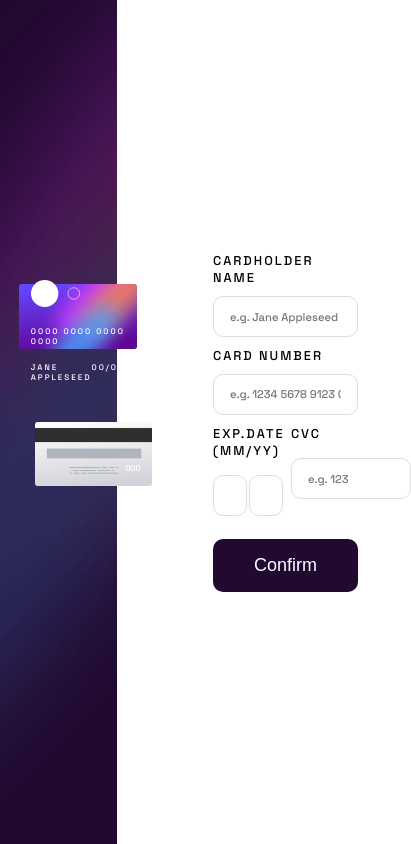
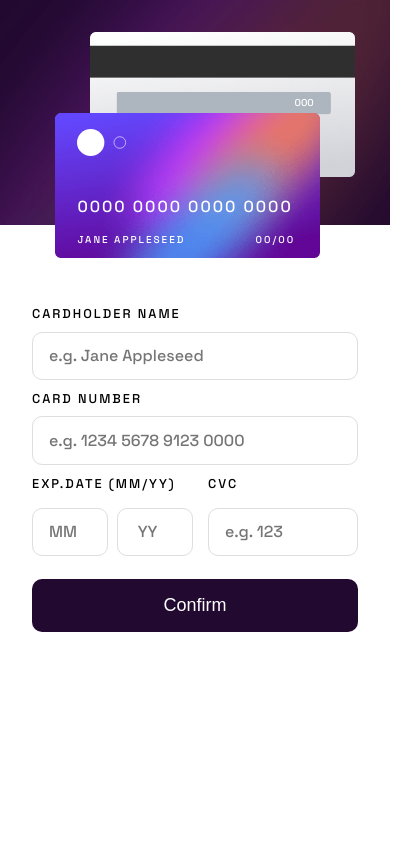
Before and after one commit to thaykrgl/interactive-card-details-form, a plain HTML site: page index.html in a window 390 px wide. Shown: the whole page, 411 px wide, since content can reach past the window. Drawn offline with nearby package versions, Linux system fonts and the light colour scheme.

Commit message:
Added media queries for < 576px

```diff
--- a/style.scss
+++ b/style.scss
@@ -423,3 +423,135 @@ body {
     padding-right: 2rem;
   }
 }
+
+@media screen and (max-width:576px){
+  body{
+    flex-direction: column;
+  }
+
+  body .card{
+    min-height: 0px;
+    position: relative;
+  }
+
+  body .card .back{
+    width: 280px;
+    height: 145px;
+    min-width: 0px;
+    margin-top: 2rem;
+    margin-bottom: 3rem;
+    position: static;
+  }
+
+  body .card .front{
+    order: 2;
+    background-position: left;
+    padding: 0 0 1rem 1.4rem;
+    margin-left: 0;
+    width: 280px;
+    height: 145px;
+    min-width: 0px;
+    position: absolute;
+    top:50%;
+  }
+
+  body .card-info{
+    margin-top: 5rem;
+    padding: 0 2rem;
+  }
+
+  body .card .front img{
+    margin-top: 1rem;
+    margin-bottom: 2.5rem;
+  }
+
+  body .card .front .card-number{
+    font-size: 1rem;
+  }
+
+  body .card .front div .card-owner{
+    font-size: 10px;
+  }
+
+  body .card .front div{
+    justify-content: flex-start;
+    gap: 13vw;
+  }
+
+  .cvc{
+    width: 250px;
+  }
+
+  .form-label{
+    font-size: 0.8rem;
+  }
+
+  body .card-info input{
+    font-size: 1rem;
+  }
+
+  body .card .back p {
+    font-size: 10px;
+    top: 42.5%;
+    left: 72.5%;
+  }
+}
+
+@media screen and (max-width:480px){
+  .cvc{
+    width: 150px;
+  }
+
+  body .card .back p {
+    top: 42.5%;
+    left: 75.5%;
+  }
+
+  body .card .front div{
+    gap: 18vw;
+  }
+}
+
+@media screen and (max-width:370px){
+  body .card-info{
+    padding: 0 1rem;
+    margin-top: 4rem;
+  }
+
+  body .card .back p {
+    font-size: 10px;
+    top: 42.5%;
+    left: 75.5%;
+  }
+
+  body .card .back {
+    width: 240px;
+    height: 125px;
+  }
+
+  body .card .front{
+    width: 240px;
+    height: 125px;
+    padding: 0 0 0.5rem 1.2rem;
+  }
+
+  .form-label{
+    font-size: 0.7rem;
+  }
+
+  body .card-info input{
+    font-size: 0.9rem;
+  }
+
+  body .card .front img{
+    margin-bottom: 1.5rem;
+  }
+
+  body .card .front .card-number{
+    font-size: 0.8rem;
+  }
+
+  body .card .front div .card-owner{
+    font-size: 9px;
+  }
+}
```
Also changed, not shown: dist/css/style.css.
